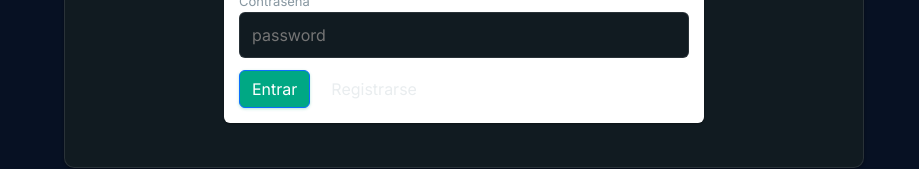
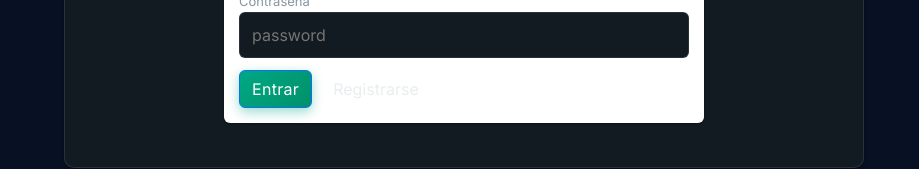
Before and after one commit to Henry-Tercero-MH/tr0hm, a Next.js app: page /login in a window 1280 px wide. Shown: the part 306-475 px from the top of the page, without its empty margins (176-1095 px from the left). Built offline with nearby package versions, Linux system fonts and the light colour scheme; no server answers.

Commit message:
se ajusto el diseño si un usuario no esta logueado

```diff
--- a/styles.css
+++ b/styles.css
@@ -171,8 +171,9 @@ header.site-header{
 .btn-like-anim:active{ transform: scale(0.96); }
 
 /* Buttons */
-.btn{ border:0; cursor:pointer; border-radius:8px; padding:8px 12px; font-weight:600; }
-.btn-primary{ background: linear-gradient(90deg, var(--primary), #4c1d95); color:#fff; box-shadow: 0 6px 18px rgba(99,102,241,0.18); }
+.btn{ border:0; cursor:pointer; border-radius:8px; padding:8px 12px; font-weight:600; transition: all 0.2s ease; }
+.btn-primary{ background: linear-gradient(135deg, var(--primary) 0%, #1ea952 100%); color:#fff; box-shadow: 0 4px 12px rgba(37,211,102,0.4); font-weight: 600; }
+.btn-primary:hover{ background: linear-gradient(135deg, #1ea952 0%, #128c3d 100%); box-shadow: 0 6px 16px rgba(37,211,102,0.5); transform: translateY(-1px); }
 .btn-ghost{ background:transparent; border:1px solid rgba(15,23,36,0.06); color:var(--text); }
 .btn-danger{ background:var(--danger); color:#fff; }
 
@@ -832,16 +833,34 @@ main{
 }
 
 .btn-primary{
-  background: var(--primary);
+  background: linear-gradient(135deg, var(--primary) 0%, #1ea952 100%);
   color: #ffffff;
-  box-shadow: 0 1px 3px rgba(37,211,102,0.3);
+  box-shadow: 0 4px 12px rgba(37,211,102,0.4);
   border: none;
-  font-weight: 500;
+  font-weight: 600;
+  letter-spacing: 0.3px;
+  transition: all 0.2s ease;
+}
+
+.btn-primary:hover{
+  background: linear-gradient(135deg, #1ea952 0%, #128c3d 100%);
+  box-shadow: 0 6px 16px rgba(37,211,102,0.5);
+  transform: translateY(-1px);
+}
+
+.btn-primary:active{
+  transform: translateY(0);
+  box-shadow: 0 2px 8px rgba(37,211,102,0.3);
 }
 
 [data-theme="dark"] .btn-primary{
-  background: var(--wa-green);
-  box-shadow: 0 1px 3px rgba(0,168,132,0.3);
+  background: linear-gradient(135deg, var(--wa-green) 0%, #00916a 100%);
+  box-shadow: 0 4px 12px rgba(0,168,132,0.4);
+}
+
+[data-theme="dark"] .btn-primary:hover{
+  background: linear-gradient(135deg, #00916a 0%, #007555 100%);
+  box-shadow: 0 6px 16px rgba(0,168,132,0.5);
 }
 
 .btn-ghost{
```
